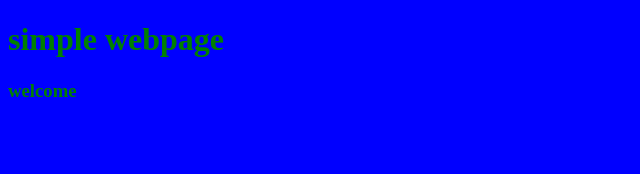
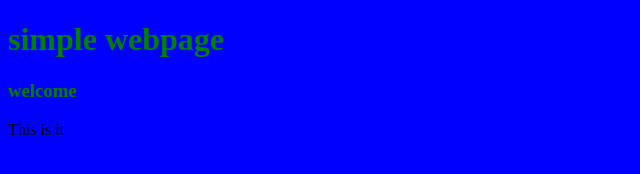
Before and after one commit to DevNavpreet/repo, a plain HTML site: page index.html in a window 1280 px wide. Shown: the full height of the page, 0-640 px from the left. Drawn offline with Linux system fonts and the light colour scheme.

Commit message:
html file edited

```diff
--- a/index.html
+++ b/index.html
@@ -8,5 +8,6 @@
 <body>
 <h1>simple webpage</h1>
 <h3>welcome</h3>
+<p>This is it</p>
 </body>
 </html>
```
